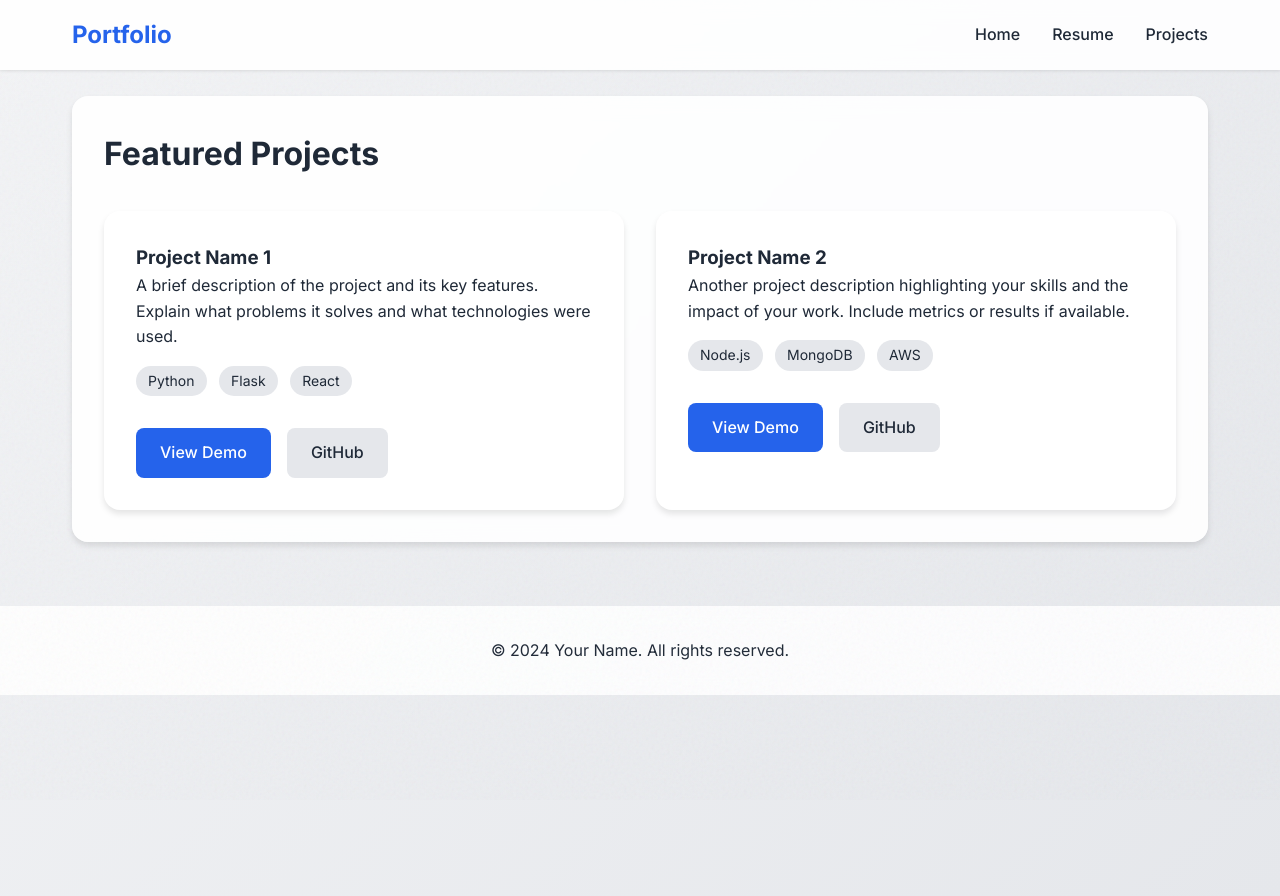
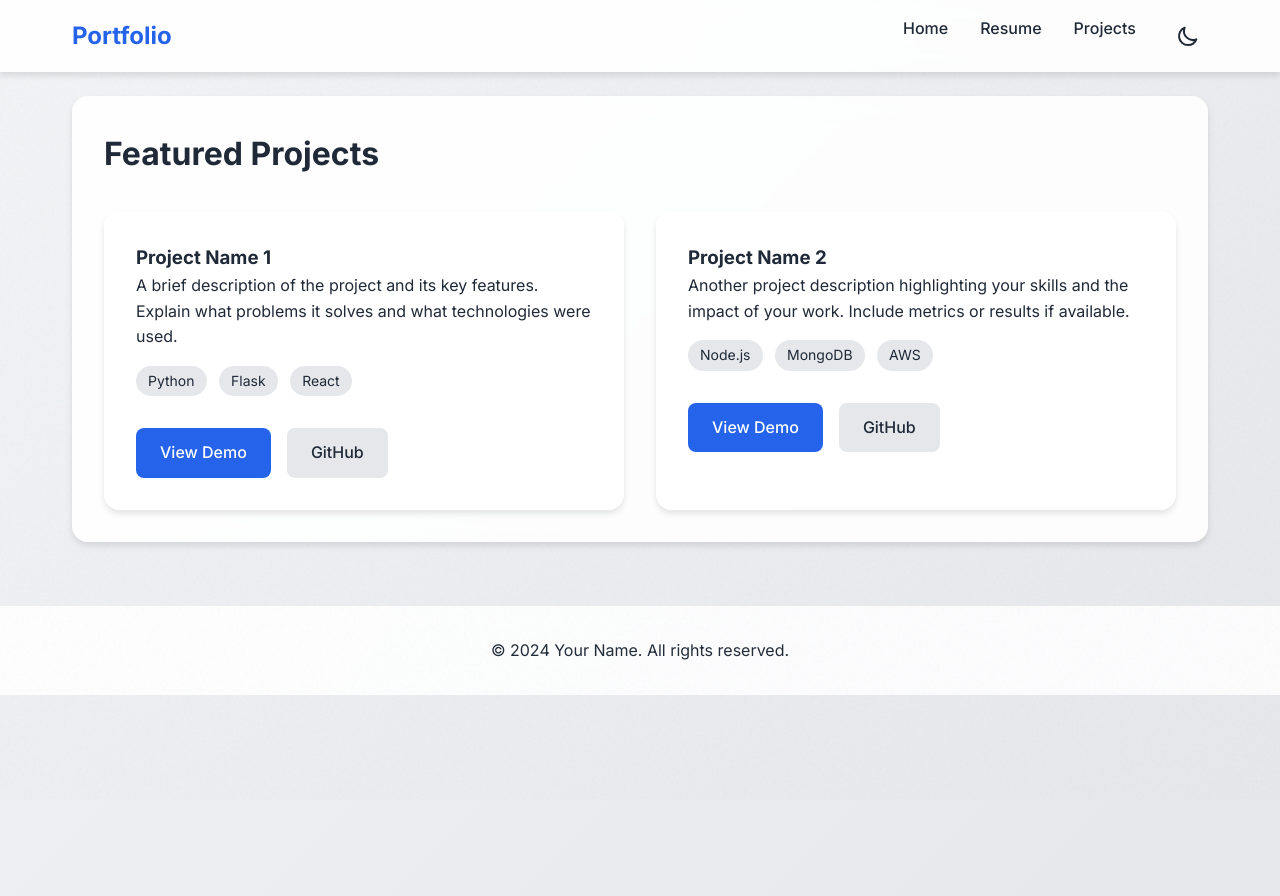
Before and after one commit to jamesfloresjr/jflores.io, a Flask app: page /projects in a window 1280 px wide. Run offline with Flask 3, Linux system fonts and the light colour scheme.

Commit message:
added dark mode

```diff
--- a/static/css/style.css
+++ b/static/css/style.css
@@ -3,6 +3,25 @@
     --text-color: #1f2937;
     --bg-color: #f3f4f6;
     --nav-bg: rgba(255, 255, 255, 0.9);
+    --card-bg: rgba(255, 255, 255, 0.9);
+    --secondary-bg: #e5e7eb;
+    --secondary-text: #4b5563;
+    --border-color: rgba(0, 0, 0, 0.1);
+    --shadow-color: rgba(0, 0, 0, 0.1);
+    --shadow-strength: 0 4px 6px;
+}
+
+[data-theme="dark"] {
+    --primary-color: #60a5fa;
+    --text-color: #f3f4f6;
+    --bg-color: #111827;
+    --nav-bg: rgba(17, 24, 39, 0.9);
+    --card-bg: rgba(31, 41, 55, 0.9);
+    --secondary-bg: #374151;
+    --secondary-text: #d1d5db;
+    --border-color: rgba(255, 255, 255, 0.1);
+    --shadow-color: rgba(0, 0, 0, 0.3);
+    --shadow-strength: 0 4px 8px;
 }
 
 * {
@@ -41,7 +61,8 @@ body::before {
     left: 0;
     right: 0;
     z-index: 1000;
-    box-shadow: 0 1px 3px rgba(0, 0, 0, 0.1);
+    box-shadow: var(--shadow-strength) var(--shadow-color);
+    transition: background-color 0.3s ease, box-shadow 0.3s ease;
 }
 
 .nav-content {
@@ -266,3 +294,41 @@ body::before {
         grid-template-columns: 1fr;
     }
 }
+
+/* Theme toggle button */
+.theme-toggle {
+    background: none;
+    border: none;
+    cursor: pointer;
+    padding: 0.5rem;
+    display: flex;
+    align-items: center;
+    justify-content: center;
+    color: var(--text-color);
+    transition: color 0.3s ease;
+}
+
+.theme-toggle:hover {
+    color: var(--primary-color);
+}
+
+.theme-toggle svg {
+    width: 1.5rem;
+    height: 1.5rem;
+}
+
+.theme-toggle .sun-icon {
+    display: none;
+}
+
+.theme-toggle .moon-icon {
+    display: block;
+}
+
+[data-theme="dark"] .theme-toggle .sun-icon {
+    display: block;
+}
+
+[data-theme="dark"] .theme-toggle .moon-icon {
+    display: none;
+}
--- a/templates/base.html
+++ b/templates/base.html
@@ -1,5 +1,5 @@
 <!DOCTYPE html>
-<html lang="en">
+<html lang="en" data-theme="light">
 <head>
     <meta charset="UTF-8">
     <meta name="viewport" content="width=device-width, initial-scale=1.0">
@@ -15,6 +15,14 @@
                 <a href="{{ url_for('home') }}">Home</a>
                 <a href="{{ url_for('resume') }}">Resume</a>
                 <a href="{{ url_for('projects') }}">Projects</a>
+                <button class="theme-toggle" aria-label="Toggle dark mode">
+                    <svg class="sun-icon" xmlns="http://www.w3.org/2000/svg" fill="none" viewBox="0 0 24 24" stroke="currentColor">
+                        <path stroke-linecap="round" stroke-linejoin="round" stroke-width="2" d="M12 3v1m0 16v1m9-9h-1M4 12H3m15.364 6.364l-.707-.707M6.343 6.343l-.707-.707m12.728 0l-.707.707M6.343 17.657l-.707.707M16 12a4 4 0 11-8 0 4 4 0 018 0z" />
+                    </svg>
+                    <svg class="moon-icon" xmlns="http://www.w3.org/2000/svg" fill="none" viewBox="0 0 24 24" stroke="currentColor">
+                        <path stroke-linecap="round" stroke-linejoin="round" stroke-width="2" d="M20.354 15.354A9 9 0 018.646 3.646 9.003 9.003 0 0012 21a9.003 9.003 0 008.354-5.646z" />
+                    </svg>
+                </button>
             </div>
         </div>
     </nav>
@@ -26,5 +34,32 @@
     <footer class="footer">
         <p>&copy; 2024 Your Name. All rights reserved.</p>
     </footer>
+
+    <script>
+        // Theme toggle functionality
+        document.addEventListener('DOMContentLoaded', () => {
+            const themeToggle = document.querySelector('.theme-toggle');
+            const htmlElement = document.documentElement;
+
+            // Check for saved theme preference or use system preference
+            const savedTheme = localStorage.getItem('theme');
+            const prefersDark = window.matchMedia('(prefers-color-scheme: dark)').matches;
+
+            if (savedTheme) {
+                htmlElement.setAttribute('data-theme', savedTheme);
+            } else if (prefersDark) {
+                htmlElement.setAttribute('data-theme', 'dark');
+            }
+
+            // Toggle theme on button click
+            themeToggle.addEventListener('click', () => {
+                const currentTheme = htmlElement.getAttribute('data-theme');
+                const newTheme = currentTheme === 'dark' ? 'light' : 'dark';
+
+                htmlElement.setAttribute('data-theme', newTheme);
+                localStorage.setItem('theme', newTheme);
+            });
+        });
+    </script>
 </body>
 </html>
```
Also changed, not shown: other parts of static/css/style.css (+19 -11 lines).
